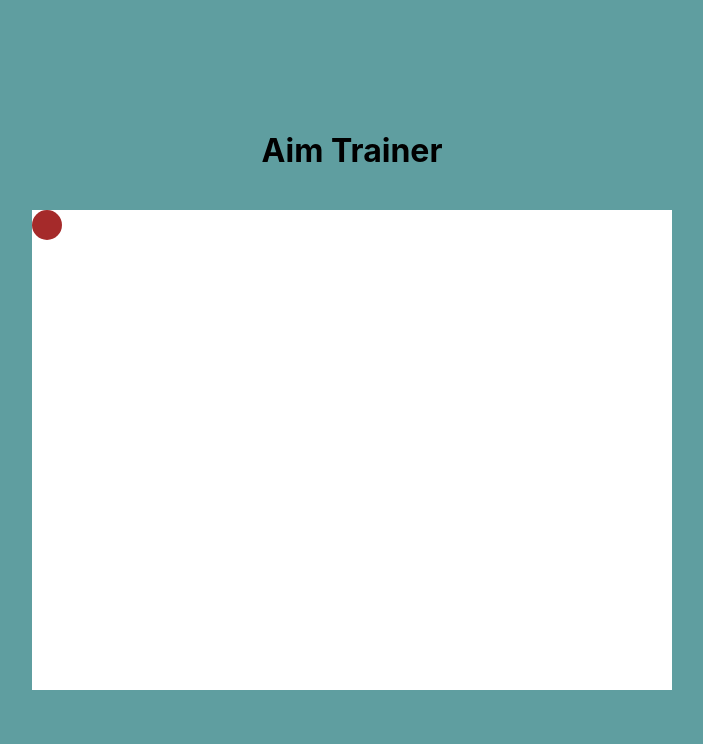
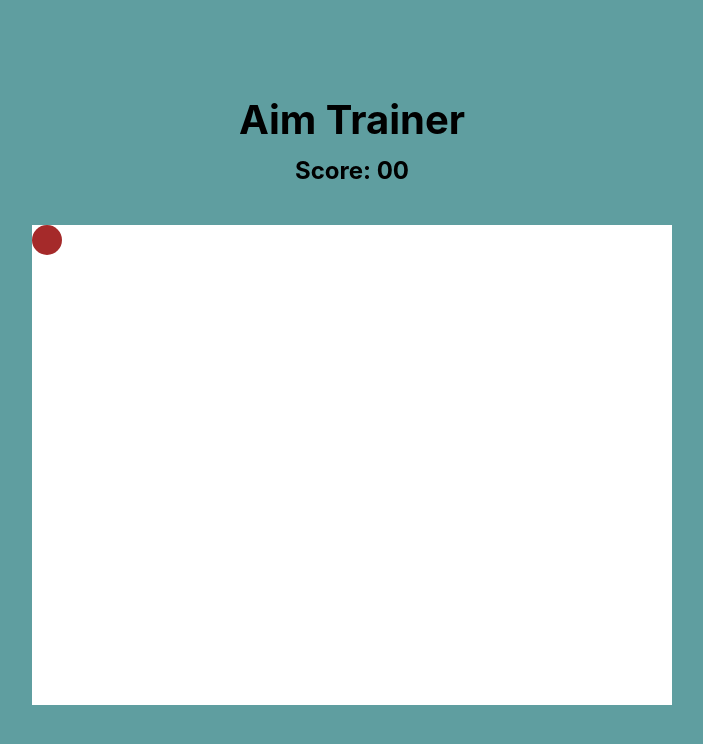
Before and after one commit to oNqNu/aim-trainer, a React (Create React App) app: page / in a window 1280 px wide. Shown: the top 744 px of the page, without its empty margins (288-991 px from the left). Built offline with nearby package versions, Linux system fonts and the light colour scheme.

Commit message:
feat: タイトルとスコアのレイアウト

```diff
--- a/src/App.css
+++ b/src/App.css
@@ -1,3 +1,9 @@
+h1,
+h2 {
+  margin: 0;
+  padding: 0;
+}
+
 .App {
   text-align: center;
   background-color: cadetblue;
@@ -6,6 +12,14 @@
   display: flex;
   justify-content: center;
   align-items: center;
+}
+
+.title {
+  font-size: 40px;
+}
+
+.score {
+  margin-top: 12px;
 }
 
 .playarea {
--- a/src/App.tsx
+++ b/src/App.tsx
@@ -5,7 +5,8 @@ function App() {
   return (
     <div className="App">
       <div className="contents-container">
-        <h1>Aim Trainer</h1>
+        <h1 className="title">Aim Trainer</h1>
+        <h2 className="score">Score: 00</h2>
         <div className="playarea">
           <div className="targetItem"></div>
         </div>
```
